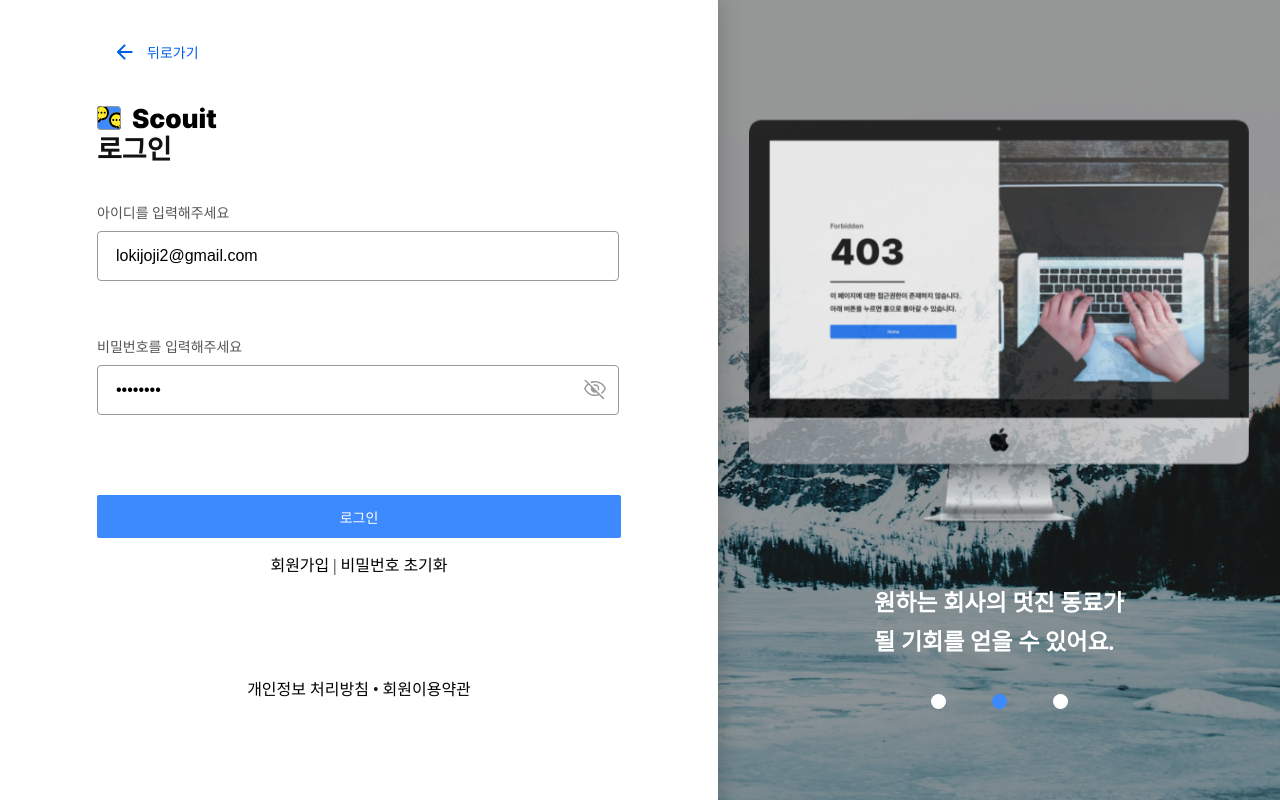
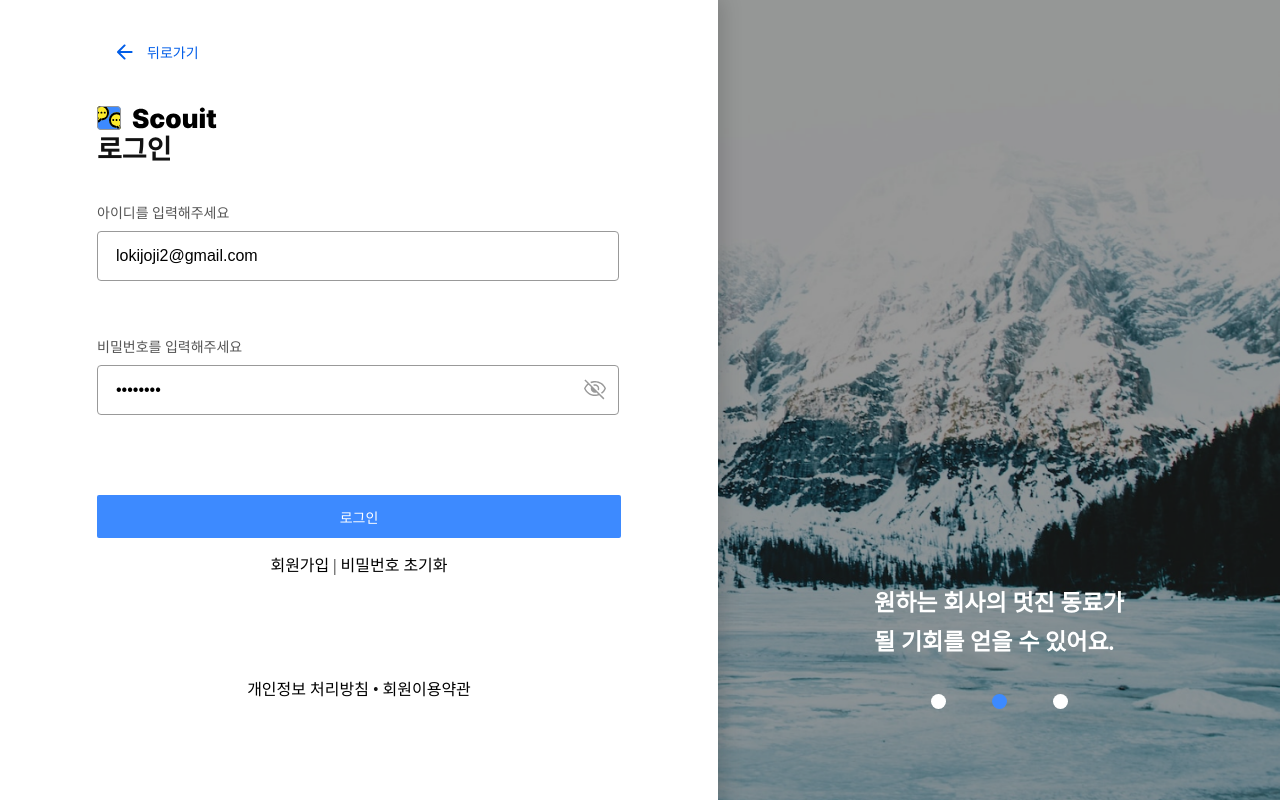
Before and after one commit to scouit/scouit-frontend, a React app: page /signin in a window 1280 px wide. Built offline with nearby package versions, Linux system fonts and the light colour scheme; no server answers.

Commit message:
(#17) feat: 화면 축소시 배경, 이미지 슬라이더 제거

```diff
--- a/src/components/slider/ImgSlider.tsx
+++ b/src/components/slider/ImgSlider.tsx
@@ -49,6 +49,9 @@
   align-items: center;
   gap: 40px;
   margin: 0 auto;
+  @media screen and (max-width: 1050px) {
+    display: none;
+  }
 `;
 
 const _IndexBall = styled.div<{ color: keyOfColor; hover: keyOfColor }>`
--- a/src/layouts/AuthWrapper.tsx
+++ b/src/layouts/AuthWrapper.tsx
@@ -50,6 +50,7 @@
 
 const _Wrapper = styled.div`
   display: flex;
+  justify-content: center;
 `;
 
 const _ButtonAbsolute = styled.div`
@@ -68,6 +69,9 @@
   box-shadow: ${({ theme }) => theme.shadow.modal};
   position: relative;
   z-index: 1;
+  @media screen and (max-width: 1050px) {
+    box-shadow: none;
+  }
 `;
 
 const _ContentInner = styled.div`
@@ -87,4 +91,7 @@
   z-index: -1;
   top: 0;
   object-fit: cover;
+  @media screen and (max-width: 1050px) {
+    display: none;
+  }
 `;
```
